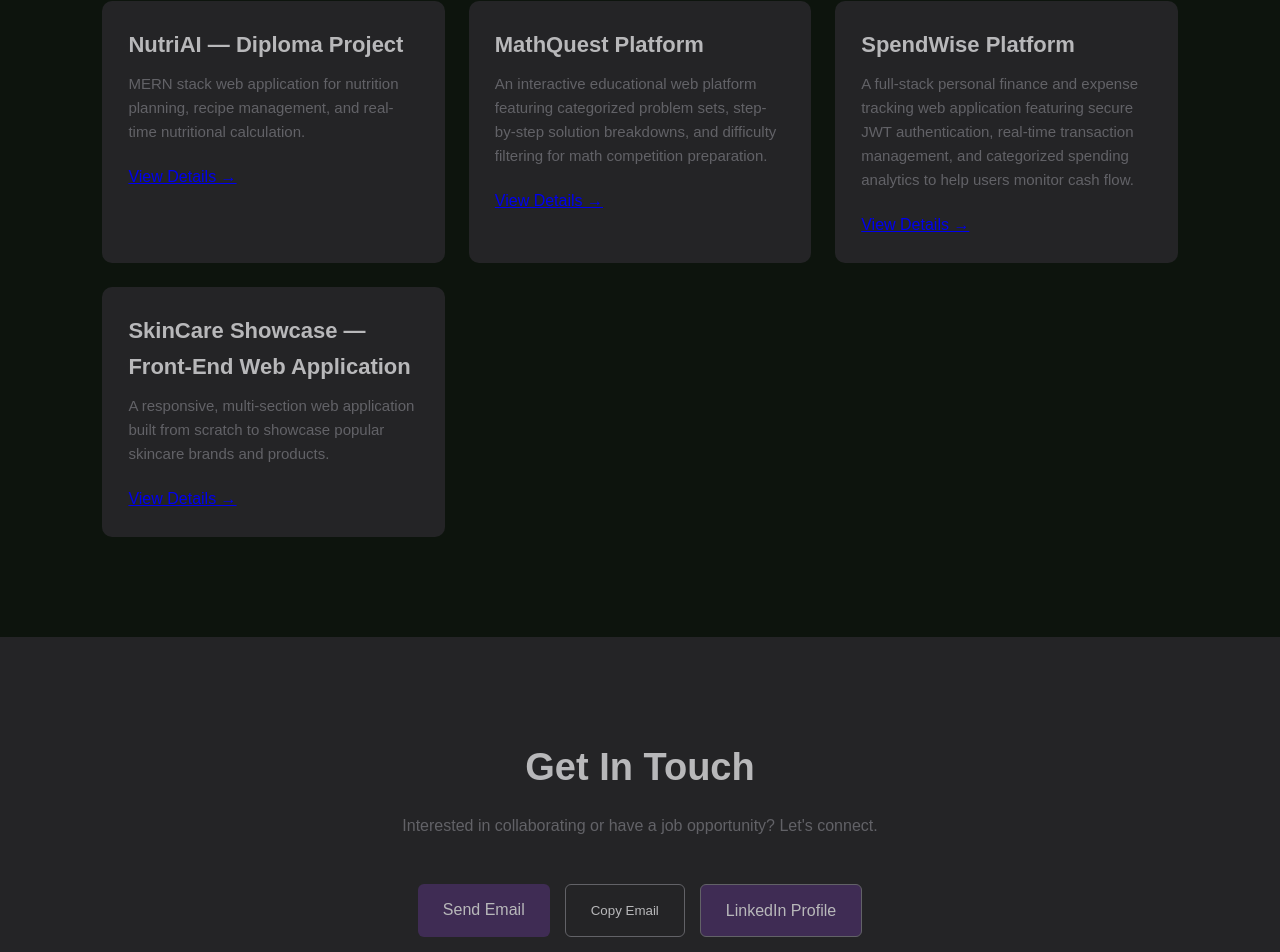
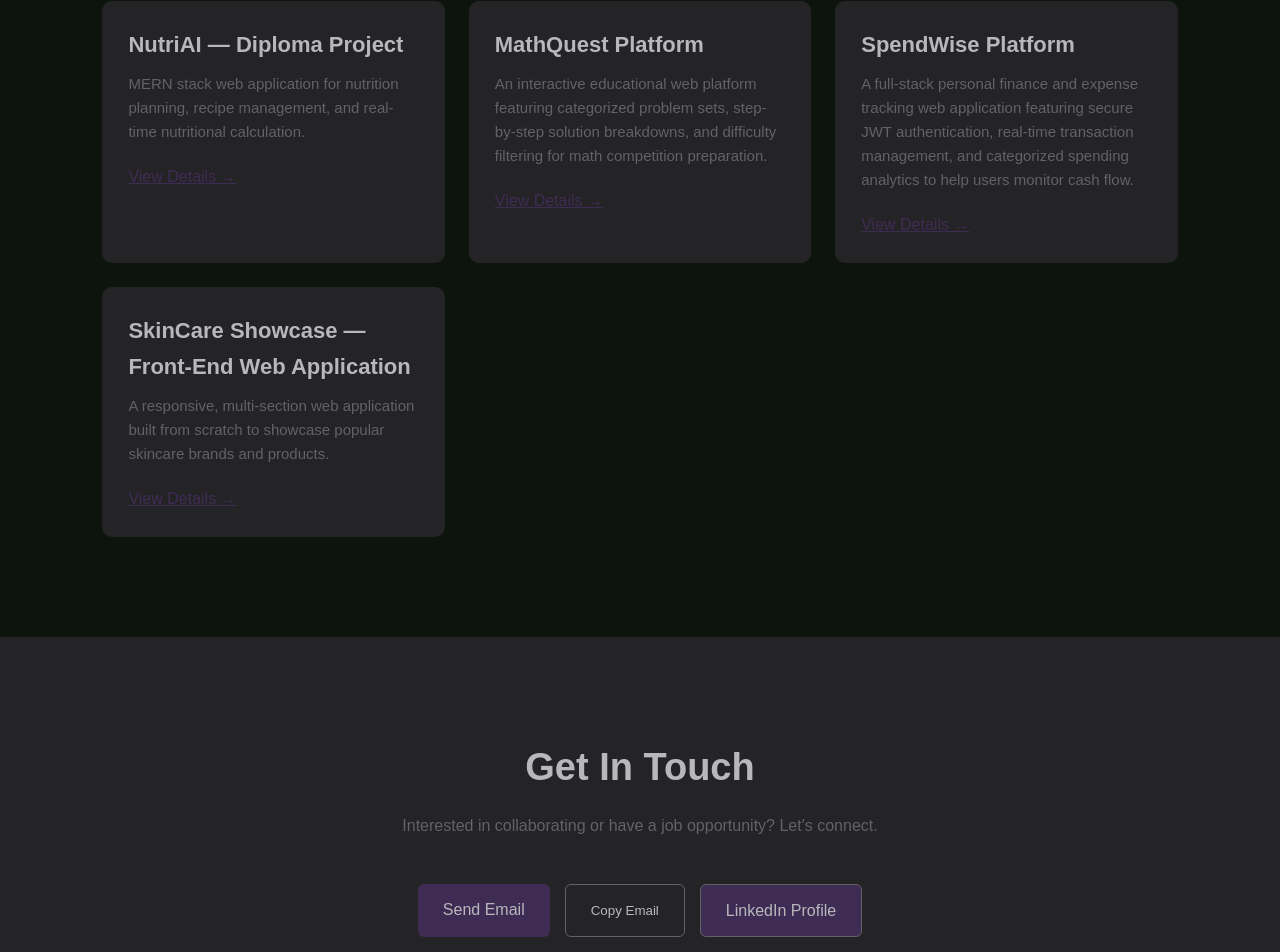
Before and after one commit to rozashkodra/my-portfolio, a React (Vite) app: page / in a window 1280 px wide. Shown: the part 2433-3385 px from the top of the page. Built offline with nearby package versions, Linux system fonts and the light colour scheme.

Commit message:
update portfolio links

```diff
--- a/src/index.css
+++ b/src/index.css
@@ -293,6 +293,10 @@ section {
   font-size: 14px;
 }
 
+.project-link-btn{
+  color:#3f2c54
+}
+
 .project-link:hover {
   color: var(--eggplant);
 }
```
